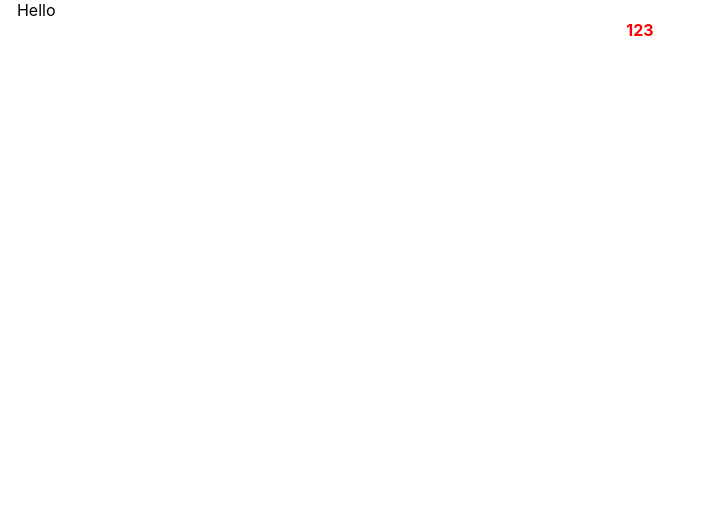
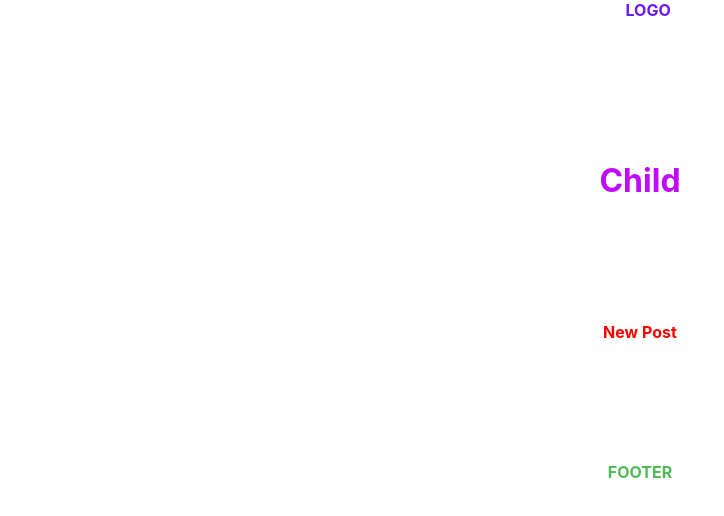
Before and after one commit to Jkerdley/blogg, a React (Create React App) app: page /post in a window 1280 px wide. Shown: the top 516 px of the page, without its empty margins (0-724 px from the left). Built offline with nearby package versions, Linux system fonts and the light colour scheme; a web font is replaced by a local one.

Commit message:
Реализовал главный компонент блока с роутингом

```diff
--- a/package.json
+++ b/package.json
@@ -11,7 +11,7 @@
 		"react-dom": "^18.3.1",
 		"react-hook-form": "^7.53.2",
 		"react-redux": "^9.1.2",
-		"react-router": "^7.0.1",
+		"react-router-dom": "^7.0.2",
 		"react-scripts": "5.0.1",
 		"redux": "^5.0.1",
 		"redux-thunk": "^3.1.0",
--- a/public/index.html
+++ b/public/index.html
@@ -1,4 +1,4 @@
-<!DOCTYPE html>
+<!doctype html>
 <html lang="en">
 	<head>
 		<meta charset="utf-8" />
--- a/src/App.js
+++ /dev/null
@@ -1,19 +0,0 @@
-import styled from 'styled-components';
-
-const Div = styled.div`
-	text-align: center;
-	color: red;
-	font-weight: bold;
-`;
-function App() {
-	return (
-		<>
-			<div>
-				<i className="fa fa-calendar"></i> Hello
-			</div>
-			<Div>123</Div>
-		</>
-	);
-}
-
-export default App;
--- /dev/null
+++ b/src/Blog.js
@@ -0,0 +1,33 @@
+import styled from 'styled-components';
+import { Route, Routes } from 'react-router-dom';
+import { Header, Footer, Content } from './components';
+
+const H1 = styled.h1`
+	text-align: center;
+	padding-bottom: 100px;
+	color: #c10bf8;
+	font-weight: bold;
+`;
+
+function Blog() {
+	return (
+		<>
+			<Header />
+			<Content>
+				<H1>Child</H1>
+				<Routes>
+					<Route path="/" element={<div>Main page</div>} />
+					<Route path="/login" element={<div>Login</div>} />
+					<Route path="/register" element={<div>Register</div>} />
+					<Route path="/authError" element={<div>authError</div>} />
+					<Route path="/*" element={<div>404</div>} />
+					<Route path="/users" element={<div>Users</div>} />
+					<Route path="/posts/:postId" element={<div>Post</div>} />
+					<Route path="/post" element={<div>New Post</div>} />
+				</Routes>
+			</Content>
+			<Footer />
+		</>
+	);
+}
+export default Blog;
--- /dev/null
+++ b/src/components/Content.jsx
@@ -0,0 +1,12 @@
+import React from 'react';
+import styled from 'styled-components';
+
+const Div = styled.div`
+	text-align: center;
+	color: red;
+	font-weight: bold;
+`;
+
+export const Content = ({ children }) => {
+	return <Div>{children}</Div>;
+};
--- /dev/null
+++ b/src/components/Footer.jsx
@@ -0,0 +1,13 @@
+import React from 'react';
+import styled from 'styled-components';
+
+const DIV = styled.div`
+	text-align: center;
+	padding-top: 120px;
+	color: #50bb56;
+	font-weight: bold;
+`;
+
+export const Footer = () => {
+	return <DIV>FOOTER</DIV>;
+};
--- /dev/null
+++ b/src/components/Header.jsx
@@ -0,0 +1,17 @@
+import React from 'react';
+import styled from 'styled-components';
+
+const Div = styled.div`
+	text-align: center;
+	padding-bottom: 120px;
+	color: #6d15fa;
+	font-weight: bold;
+`;
+
+export const Header = () => {
+	return (
+		<Div>
+			<i className="fa fa-calendar"></i> LOGO
+		</Div>
+	);
+};
--- /dev/null
+++ b/src/components/index.js
@@ -0,0 +1,3 @@
+export * from '../components/Content.jsx';
+export * from '../components/Footer.jsx';
+export * from '../components/Header.jsx';
--- a/src/index.css
+++ b/src/index.css
@@ -1,8 +1,8 @@
 @import url('fonts/font-awesome.css');
 body {
 	margin: 0;
-	font-family: -apple-system, BlinkMacSystemFont, 'Segoe UI', 'Roboto', 'Oxygen', 'Ubuntu', 'Cantarell', 'Fira Sans', 'Droid Sans',
-		'Helvetica Neue', sans-serif;
+	font-family: -apple-system, BlinkMacSystemFont, 'Segoe UI', 'Roboto', 'Oxygen',
+		'Ubuntu', 'Cantarell', 'Fira Sans', 'Droid Sans', 'Helvetica Neue', sans-serif;
 	-webkit-font-smoothing: antialiased;
 	-moz-osx-font-smoothing: grayscale;
 }
--- a/src/index.js
+++ b/src/index.js
@@ -1,11 +1,12 @@
 import React from 'react';
 import ReactDOM from 'react-dom/client';
+import { BrowserRouter } from 'react-router-dom';
 import './index.css';
-import App from './App';
+import Blog from './Blog.js';
 
 const root = ReactDOM.createRoot(document.getElementById('root'));
 root.render(
-	<React.StrictMode>
-		<App />
-	</React.StrictMode>,
+	<BrowserRouter>
+		<Blog />
+	</BrowserRouter>,
 );
```
Also changed, not shown: 2 other files (tests, documents, lock files or other folders).
